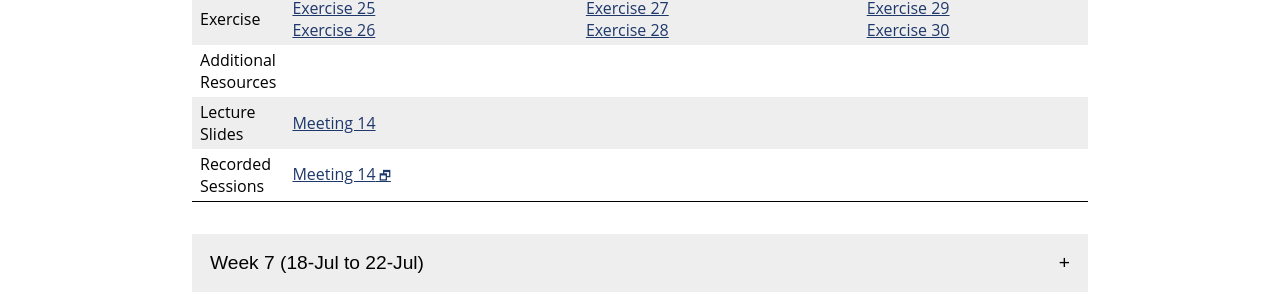
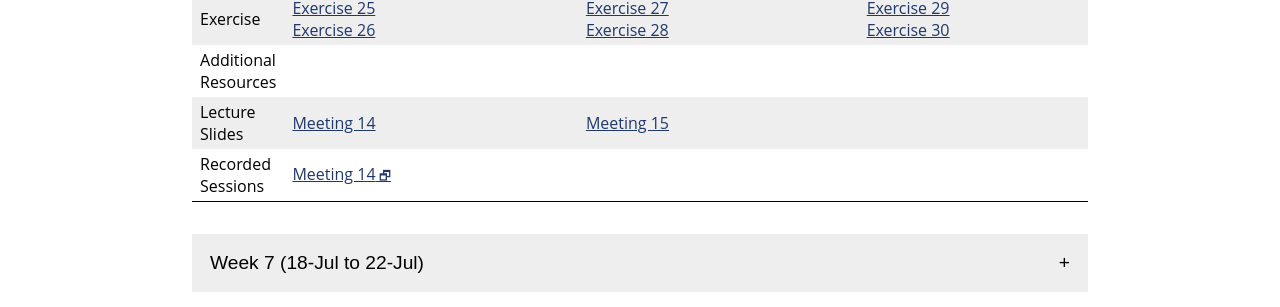
Before and after one commit to jhu-ip/cs220-summer22, a Jekyll site: the page built from material.md, in a window 1280 px wide. Shown: the part 1069-1376 px from the top of the page. Built offline with Jekyll 4.4.1, drawn with Linux system fonts in a browser that asks for light colours.

Commit message:
post meeting 15 slides

```diff
--- a/material.csv
+++ b/material.csv
@@ -188,6 +188,7 @@ Week,Day,Date,Type,Link text,URL
 6,2,13-Jul,Slides,Destructors,slides/day28_destructors.pdf
 6,2,13-Jul,Recap,Day 28,questions/day28.html
 6,2,13-Jul,Exercise,Exercise 28,exercise/ex28.html
+6,2,13-Jul,LectureSlides,Meeting 15,slides/class15.pdf
 
 6,3,15-Jul,Video,Function overloading,https://jh.hosted.panopto.com/Panopto/Pages/Viewer.aspx?id=2c8031d1-8509-4b22-881b-ae2300279f65
 6,3,15-Jul,Video,Operator overloading,https://jh.hosted.panopto.com/Panopto/Pages/Viewer.aspx?id=ee4c0ea7-24f8-426a-9291-ae2300279f0e
--- a/material.md
+++ b/material.md
@@ -348,7 +348,7 @@ the materials for that week.
     <tr>
       <td>Lecture<br>Slides</td>
       <td><a href='slides/class14.pdf'>Meeting 14</a></td>
-      <td></td>
+      <td><a href='slides/class15.pdf'>Meeting 15</a></td>
       <td></td>
     </tr>
     <tr>
```
Also changed, not shown: 1 other file.
